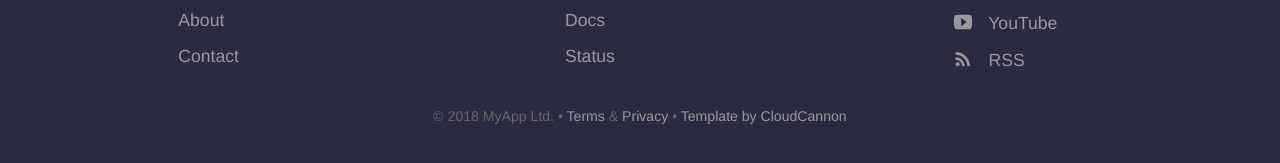
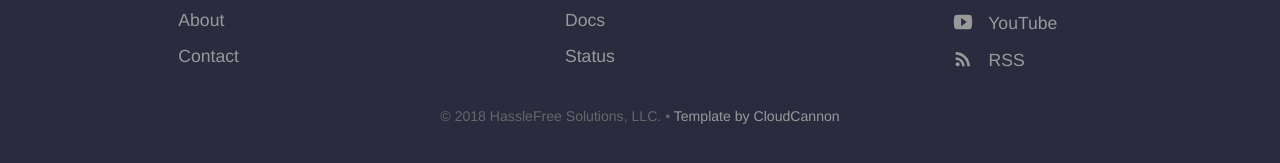
Before and after one commit to HF-Solutions/hasslefree.solutions, a Jekyll site: the page built from index.html, in a window 1280 px wide and 900 px high, scrolled down 2499 px. Shown: the part 723-886 px from the top of the window. Built offline with Jekyll 4.4.1, drawn with Linux system fonts in a browser that asks for light colours.

Commit message:
Updated default.html
- The logo now uses the png file I have, since I don't have a vector image of our logo yet.

- Removed the links to Terms and Privacy policies as I don't have them yet.

```diff
--- a/_layouts/default.html
+++ b/_layouts/default.html
@@ -23,7 +23,7 @@
 	<body>
 		<header>
 			<div class="container">
-				<div class="company-name"><a href="{{ site.baseurl }}/"><img src="{{ site.baseurl }}/images/logo.svg" alt="Hydra Logo" width="95" height="33" /></a></div>
+				<div class="company-name"><a href="{{ site.baseurl }}/"><img src="{{ site.baseurl }}/images/logo.png" alt="HassleFree Solutions Logo" width="95" height="33" /></a></div>
 				{% include navigation.html %}
 			</div>
 		</header>
@@ -44,7 +44,7 @@
 					</ul>
 					{% endfor %}
 				</div>
-				<p class="copyright">&copy; {{ site.time | date: '%Y' }} MyApp Ltd. • <a href="#">Terms</a> &amp; <a href="#">Privacy</a> • <a href="https://cloudcannon.com/">Template by CloudCannon</a></p>
+				<p class="copyright">&copy; {{ site.time | date: '%Y' }} HassleFree Solutions, LLC. • <a href="https://cloudcannon.com/">Template by CloudCannon</a></p>
 			</div>
 		</footer>
 		<script>
```
